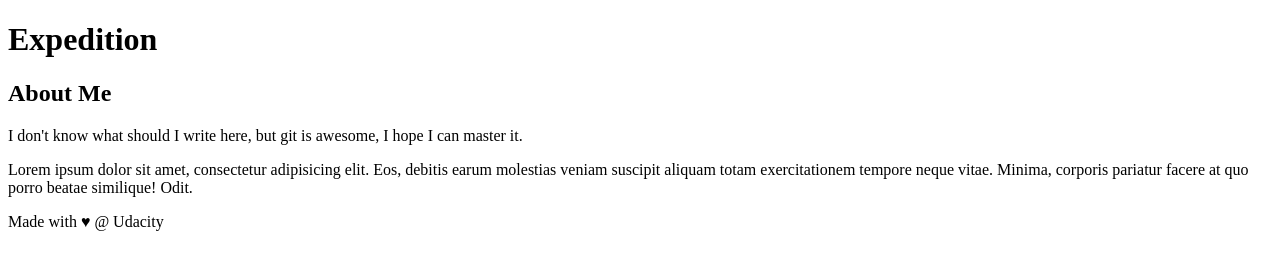
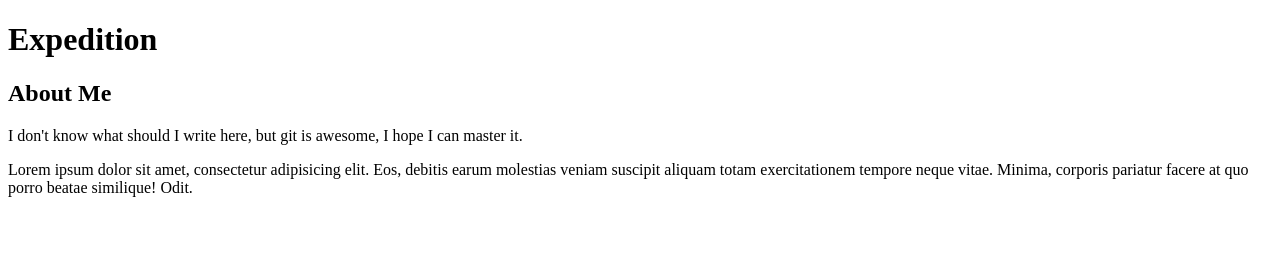
Before and after one commit to victor-cali/Version-Control-with-Git-Udacity, a plain HTML site: page index.html in a window 1280 px wide. Drawn offline with Linux system fonts and the light colour scheme.

Commit message:
Erase sidebar footer

```diff
--- a/index.html
+++ b/index.html
@@ -26,10 +26,6 @@
     </aside>
     <!-- end of new content -->
 
-    <footer>
-        Made with ♥ @ Udacity
-    </footer>
-
     <script src="js/app.js"></script>
 </body>
 </html>
```
